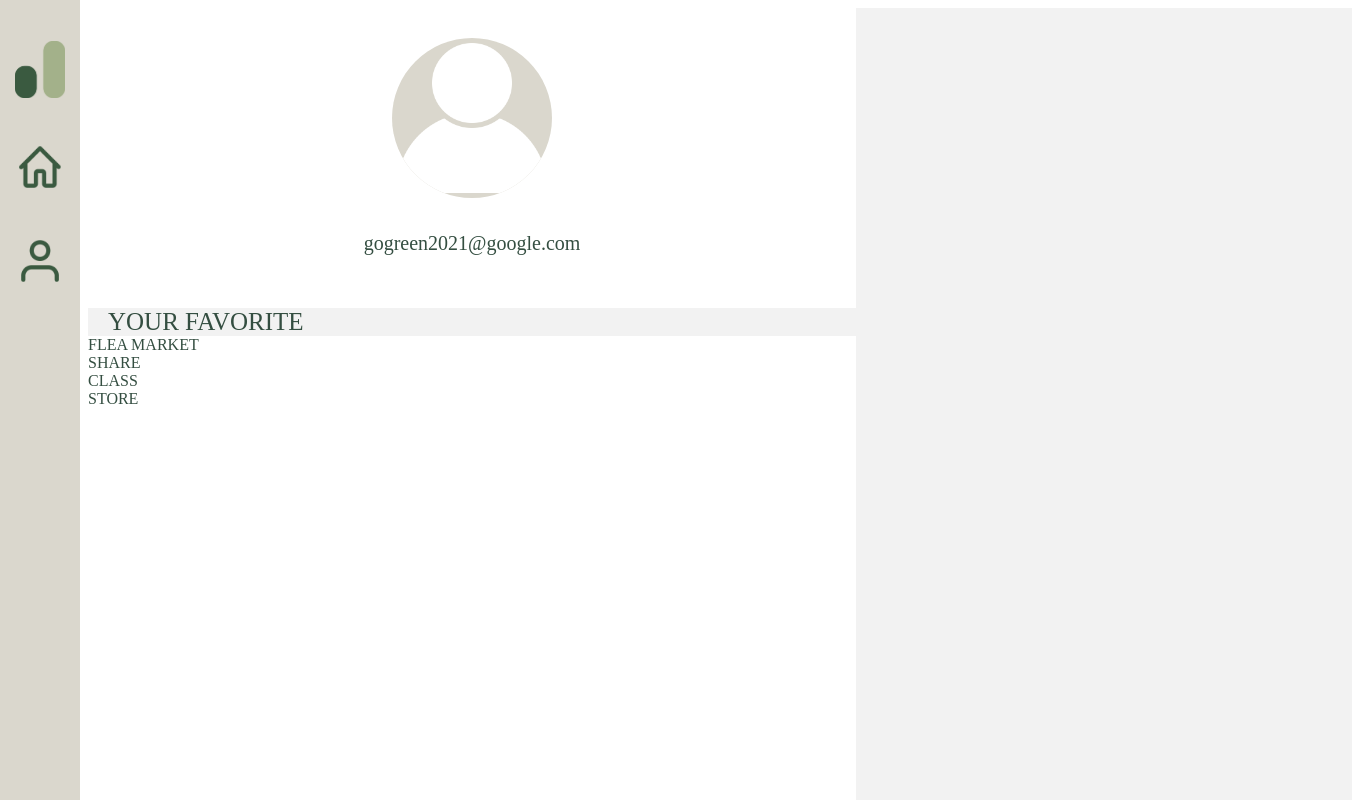
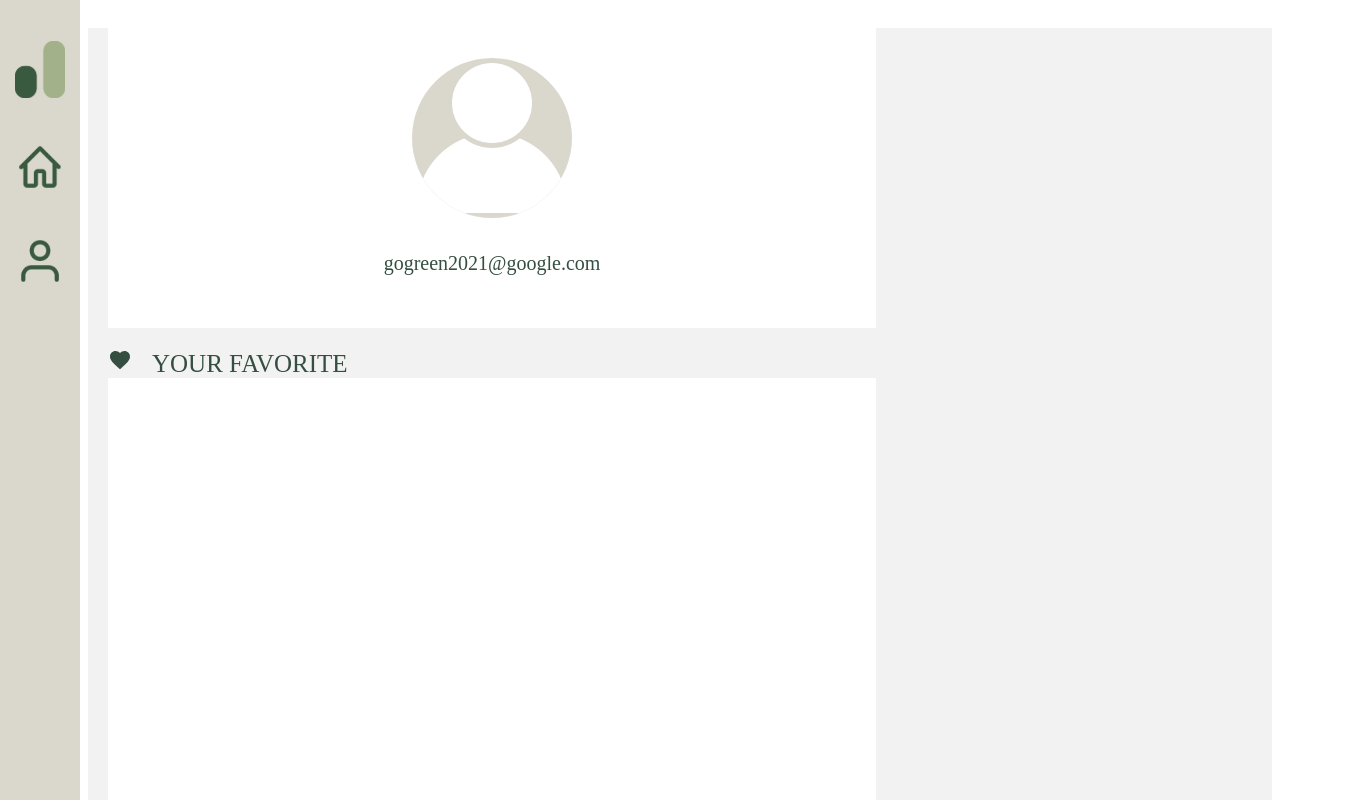
Before and after one commit to Chanran33/2021-Renew-Front, a React (Create React App) app: page /mypage in a window 1280 px wide. Shown: the top 800 px of the page, 1352 px wide, since content can reach past the window. Built offline with nearby package versions, Linux system fonts and the light colour scheme.

Commit message:
mapview, mypage 조금,,

```diff
--- a/src/Components/Cards/CardviewItem.js
+++ b/src/Components/Cards/CardviewItem.js
@@ -7,15 +7,15 @@ import ToggleButton from "@material-ui/lab/ToggleButton";
 
 import styled from "styled-components";
 
-const CardviewItem = () => {
+const CardviewItem = ({ place }) => {
   const [selected, setselected] = useState(false);
+  const { title, description, url, urlToImage } = place;
 
   // Virtual data
-  // const sample = {
-  //   storeName: "The Store Name01",
-  //   description:
-  //     "Here is a description about the store... (Flea Market, Share, Class, Store and more...) abcdefghijklmnopqrstuv",
-  // };
+  const sample = {
+    storeName: "The Store Name01",
+    description: "Here is a description about the store ... ",
+  };
 
   return (
     <CardviewItemContainer>
@@ -40,7 +40,9 @@ const CardviewItem = () => {
             {selected === true ? <FavoriteIcon /> : <FavoriteBorderIcon />}
           </ToggleButton>
           <span className="heading">
-            <strong>The Store Name</strong>
+            <a href={url} target="_blank" rel="noopener noreferrer">
+              <strong>{title}</strong>
+            </a>
           </span>
           {/* <div className="starrating">
             <AiFillStar className="star" />
@@ -48,7 +50,7 @@ const CardviewItem = () => {
           </div> */}
         </div>
 
-        <p className="description">description</p>
+        <p className="description">{description}</p>
       </div>
     </CardviewItemContainer>
   );
@@ -62,6 +64,8 @@ const CardviewItemContainer = styled.div`
   background-color: #dad7cd;
   color: black;
   border-radius: 4px;
+  margin: 0 auto;
+  margin-bottom: 10px;
 
   .thumbnail {
     width: 375px;
@@ -100,6 +104,9 @@ const CardviewItemContainer = styled.div`
         letter-spacing: 0.01em;
         color: #081f32;
         vertical-align: middle;
+        a {
+          text-decoration: none;
+        }
       }
       /* .starrating {
         height: 25px;
--- /dev/null
+++ b/src/Components/Cards/CardviewList.js
@@ -0,0 +1,27 @@
+import React from "react";
+import CardviewItem from "./CardviewItem";
+import styled from "styled-components";
+
+const sampleData = {
+  title: "Store Name",
+  description: "This is Amazing Store!",
+  url: "https://google.com",
+  urlToImage: "httpsL.via.placeholder.com/160",
+};
+
+const CardviewList = () => {
+  return (
+    <Container>
+      <CardviewItem place={sampleData} />
+      <CardviewItem place={sampleData} />
+      <CardviewItem place={sampleData} />
+      <CardviewItem place={sampleData} />
+    </Container>
+  );
+};
+
+export default CardviewList;
+
+const Container = styled.div`
+  margin-top: 25px;
+`;
--- a/src/Components/MapView/InfoSlider.js
+++ b/src/Components/MapView/InfoSlider.js
@@ -1,13 +1,13 @@
 import React from "react";
 import styled from "styled-components";
 import SearchBar from "../Nav/SearchBar";
-import CardviewItem from "../Cards/CardviewItem";
+import CardviewList from "../Cards/CardviewList";
 
 const InfoSlider = () => {
   return (
     <Container>
       <SearchBar />
-      <CardviewItem />
+      <CardviewList />
     </Container>
   );
 };
--- a/src/Components/MyPage/UserContainer.js
+++ b/src/Components/MyPage/UserContainer.js
@@ -1,4 +1,5 @@
 import React from "react";
+import FavoriteIcon from "@material-ui/icons/Favorite";
 import styled from "styled-components";
 
 const UserContainer = () => {
@@ -20,15 +21,16 @@ const UserContainer = () => {
         </div>
 
         <div class="box">
+          <FavoriteIcon />
           <span class="box-text">YOUR FAVORITE</span>
           <div id="favorite">
-            <span class="category">FLEA MARKET</span>
+            {/* <span class="category">FLEA MARKET</span>
             <br />
             <span class="category">SHARE</span>
             <br />
             <span class="category">CLASS</span>
             <br />
-            <span class="category">STORE</span>
+            <span class="category">STORE</span> */}
           </div>
         </div>
       </div>
@@ -41,15 +43,17 @@ export default UserContainer;
 // Style
 const Container = styled.div`
   background-color: #f2f2f2;
-  display: flex;
-  width: 100%;
-  height: 100%;
+  display: block;
+  margin: 0 auto;
   margin-left: 80px;
+  top: 0;
+  left: 0;
 
   .box {
     /* text-align: right; */
     color: #344e41;
     align-items: center;
+    margin: 20px;
 
     .box-text {
       font-size: 25px;
--- a/src/Components/Nav/SearchBar.js
+++ b/src/Components/Nav/SearchBar.js
@@ -26,19 +26,23 @@ export default SearchBar;
 
 const Container = styled.div`
   display: block;
-  background: #a3b18a;
-  width: 400px;
+  background: #fff;
+  width: 360px;
+  border: 0.2rem solid lightgrey;
+  border-radius: 6px;
+  margin: 0 auto;
+
   /* height: 70px; */
 
   input {
-    width: 280px;
+    width: 260px;
     background: none;
     outline: none;
     border: none;
     padding: 0.5rem;
     font-size: 1.25rem;
     line-height: 1.5;
-    color: white;
+    color: black;
     vertical-align: middle;
 
     &::placeholder {
```
Also changed, not shown: 2 other files (tests, documents, lock files or other folders).
